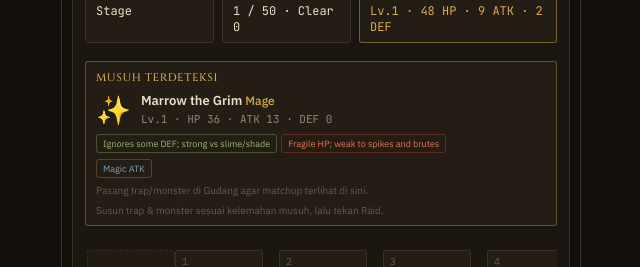
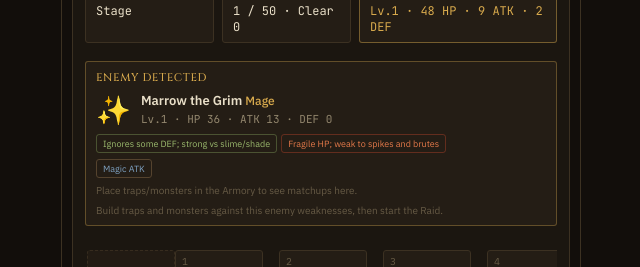
Before and after one commit to irwanasas/ownadungeon, a Next.js app: page / in a window 1280 px wide. Shown: the part 171-438 px from the top of the page, without its empty margins (319-959 px from the left). Built offline with nearby package versions, Linux system fonts and the light colour scheme.

Commit message:
i18n: English Enemy Detected panel strings

```diff
--- a/src/ui/roomPreview.ts
+++ b/src/ui/roomPreview.ts
@@ -1,5 +1,5 @@
 // #room-preview has two live modes + one idle mode:
-//   (default / --intro)  — Musuh Terdeteksi: invading hero is known BEFORE
+//   (default / --intro)  — Enemy Detected: invading hero is known BEFORE
 //                          PLAY so the player can counter-place traps/monsters.
 //   .room-preview--battle — compact live card once Room 1 starts (HP/reaction).
 // After raid ends, intro is restored with the next pending invader.
@@ -68,13 +68,13 @@ function layoutMatchupHints(hero: Hero): string {
     var tip =
       label === 'strong'
         ? slot.kind === 'trap'
-          ? 'berbahaya'
-          : 'hero unggul'
+          ? 'dangerous'
+          : 'hero favored'
         : label === 'weak'
           ? slot.kind === 'trap'
-            ? 'lemah'
-            : 'hero kesulitan'
-          : 'netral';
+            ? 'weak'
+            : 'hero struggles'
+          : 'neutral';
     bits.push(
       '<span class="preview-matchup preview-matchup--' +
         label +
@@ -88,14 +88,14 @@ function layoutMatchupHints(hero: Hero): string {
     );
   }
   if (!bits.length) {
-    return '<p class="preview-hint">Pasang trap/monster di Gudang agar matchup terlihat di sini.</p>';
+    return '<p class="preview-hint">Place traps/monsters in the Armory to see matchups here.</p>';
   }
   return '<div class="preview-layout-hints">' + bits.join(' ') + '</div>';
 }
 
 function heroIntroHtml(hero: Hero, hint: string): string {
   return (
-    '<div class="preview-header"><span class="preview-title">Musuh Terdeteksi</span></div>' +
+    '<div class="preview-header"><span class="preview-title">Enemy Detected</span></div>' +
     '<div class="hero-intro">' +
     '<span class="hero-intro-icon">' +
     hero.icon +
@@ -137,7 +137,6 @@ function heroIntroHtml(hero: Hero, hint: string): string {
 export function renderRoomPreview(): void {
   var wrap = document.getElementById('room-preview');
   if (!wrap) return;
-  // Only skip while a raid is actively running (battle card owns the panel).
   if (runtime.raidInProgress) return;
 
   var hero = ensurePendingHero();
@@ -145,7 +144,7 @@ export function renderRoomPreview(): void {
   wrap.classList.add('room-preview--intro');
   wrap.innerHTML = heroIntroHtml(
     hero,
-    'Susun trap & monster sesuai kelemahan musuh, lalu tekan Raid.'
+    'Build traps and monsters against this enemy weaknesses, then start the Raid.'
   );
 }
 
@@ -156,7 +155,7 @@ export function showHeroIntro(hero: Hero): void {
   wrap.classList.add('room-preview--intro');
   wrap.innerHTML = heroIntroHtml(
     hero,
-    'Raid dimulai — perhatikan reaksinya begitu pertarungan dimulai.'
+    'Raid started — watch their reactions as the fight begins.'
   );
 }
 
```
